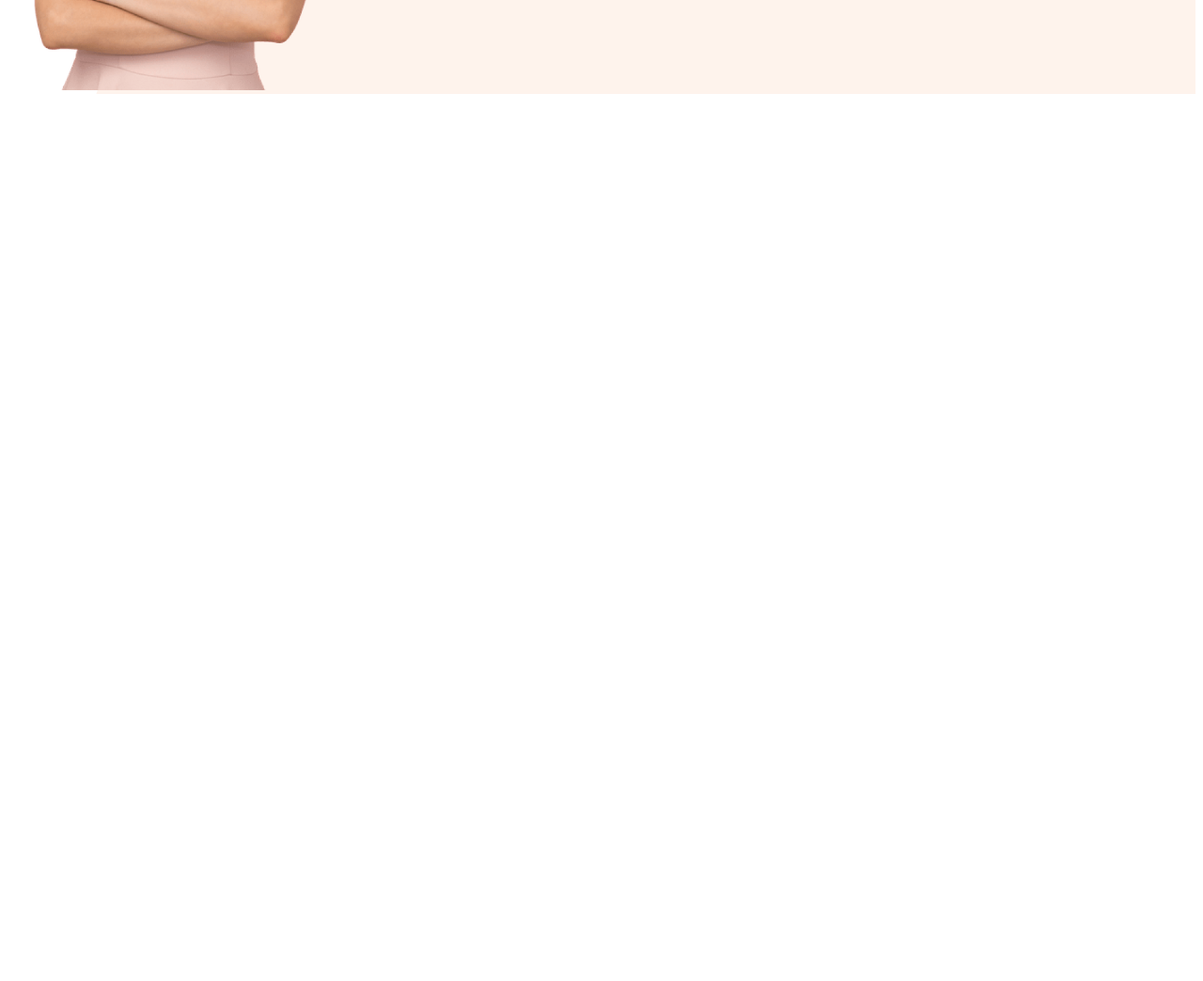
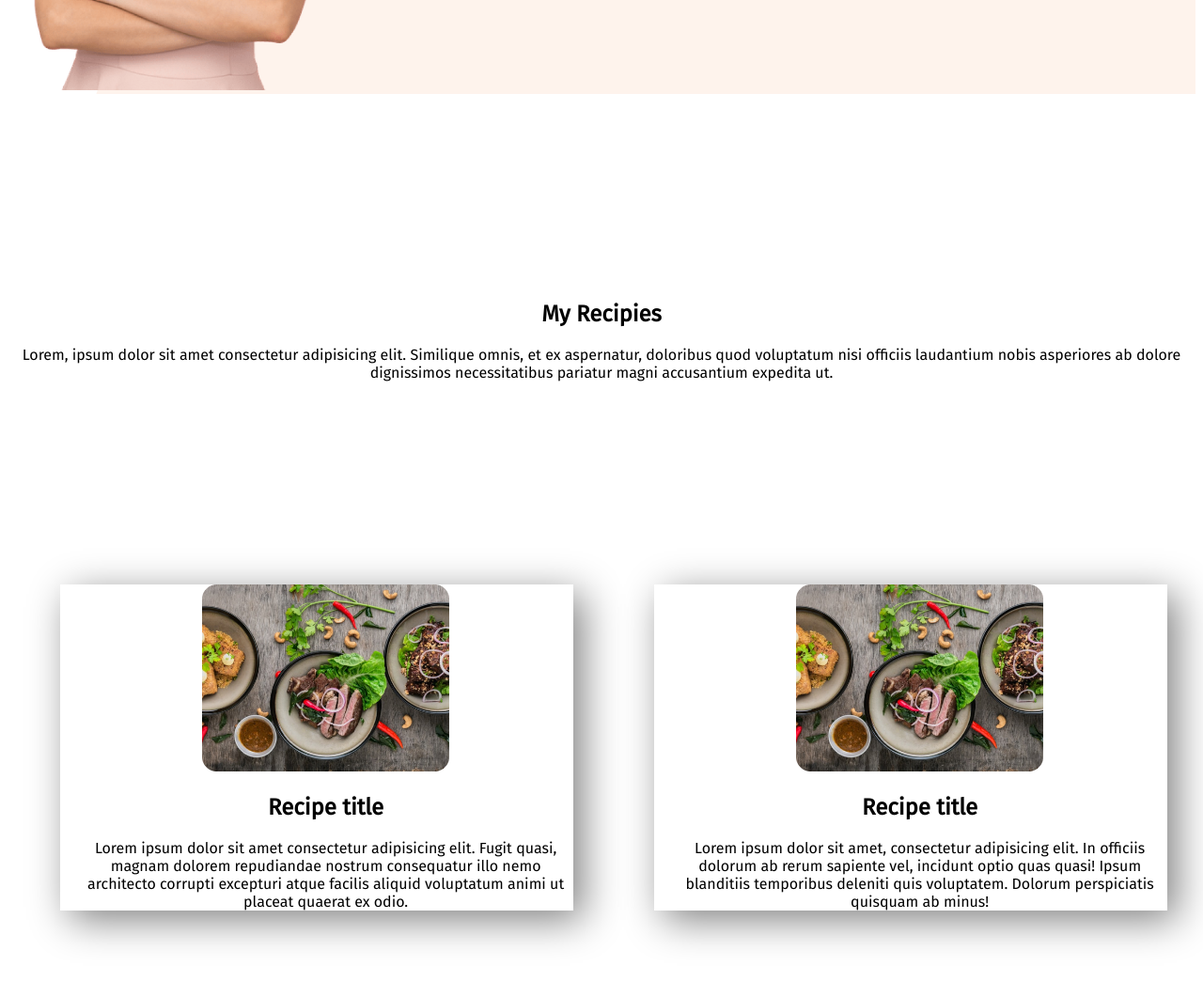
Before and after one commit to farzanayesmin87/eat-healthy, a plain HTML site: page index.html in a window 1280 px wide. Shown: the part 904-1948 px from the top of the page at 94% size. Before the commit the page ends 1204 px from the top, so only its background shows below. Drawn offline with Linux system fonts and the light colour scheme.

Commit message:
recipe added

```diff
--- a/index.html
+++ b/index.html
@@ -12,7 +12,7 @@
     <link rel="stylesheet" href="style.css">
 </head>
 <body>
-    <section class="eat-healthy">
+    <section class="eat-healthy flexible-container">
         <div class="half-width">
 <h1><span class="tomato-color">Skip</span> The Diet,</h1>
 <h1>Just Eat Healthy</h1>
@@ -25,7 +25,7 @@
         </div>
 
     </section>
-    <section class="about-me">
+    <section class="about-me flexible-container">
         <div class="half-width">
             <img src="images/Person Image.png" alt="">
         </div>
@@ -36,5 +36,44 @@
          </div>
 
     </section>
+    <section class="my-recipe">
+        <div class="flexible-container">
+            <div >
+                <h2>My Recipies</h2>
+            <p>Lorem, ipsum dolor sit amet consectetur adipisicing elit. Similique omnis, et ex aspernatur, doloribus quod voluptatum nisi officiis laudantium nobis asperiores ab dolore dignissimos necessitatibus pariatur magni accusantium expedita ut.</p>
+            </div>
+
+            </div>
+<section class="recipe-title">
+
+        <div class="flexible-container">
+
+            <div class="half-width">
+                <div class="recipe-item">
+                    <img src="images/Project Cover1.jpg" alt="">
+                <h2>Recipe title</h2>
+                <p>Lorem ipsum dolor sit amet consectetur adipisicing elit. Fugit quasi, magnam dolorem repudiandae nostrum consequatur illo nemo architecto corrupti excepturi atque facilis aliquid voluptatum animi ut placeat quaerat ex odio.</p>
+                </div>
+            </div>
+
+        <div class="half-width">
+            <div class="recipe-item">
+                <img src="images/Project Cover1.jpg" alt="">
+                <h2>Recipe title</h2>
+                <p>Lorem ipsum dolor sit amet, consectetur adipisicing elit. In officiis dolorum ab rerum sapiente vel, incidunt optio quas quasi! Ipsum blanditiis temporibus deleniti quis voluptatem. Dolorum perspiciatis quisquam ab minus!</p>
+            </div>
+
+        </div>
+
+
+
+
+
+
+        </div>
+</section>
+
+
+    </section>
 </body>
 </html>
--- a/style.css
+++ b/style.css
@@ -8,7 +8,7 @@ h1{
 .tomato-color{
     color: tomato;
 }
-section{
+.flexible-container{
     display: flex;
     margin-bottom: 200px;
 }
@@ -38,3 +38,14 @@ section{
     background-image: url(images/7.png);
     background-repeat: no-repeat;
 }
+.my-recipe{
+    text-align: center;
+}
+.recipe-item{
+width: 40;
+margin-left: 5%;
+margin-right: 5%;
+padding-left: 20px;
+box-shadow: 10px 10px 40px gray;
+
+}
```
